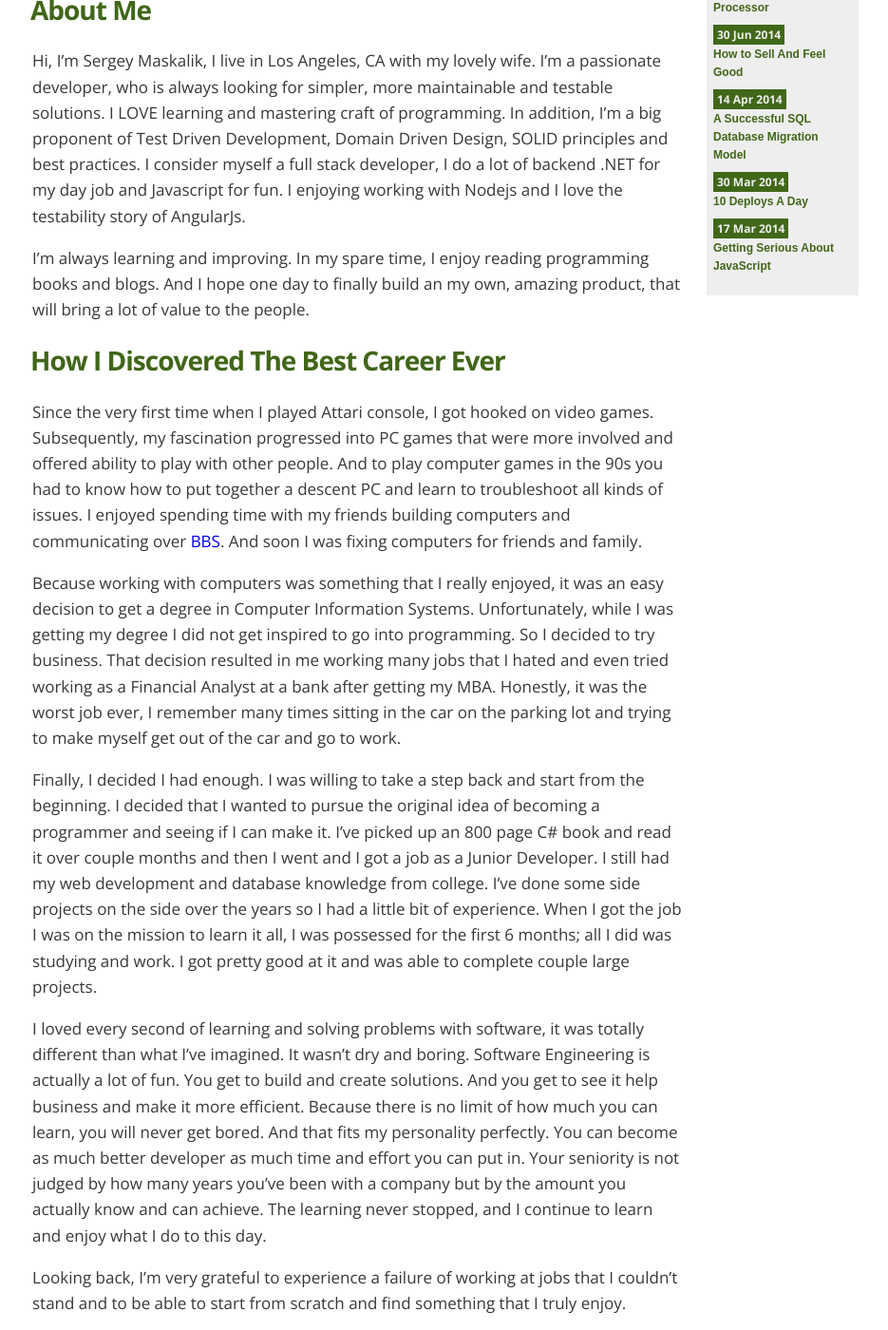
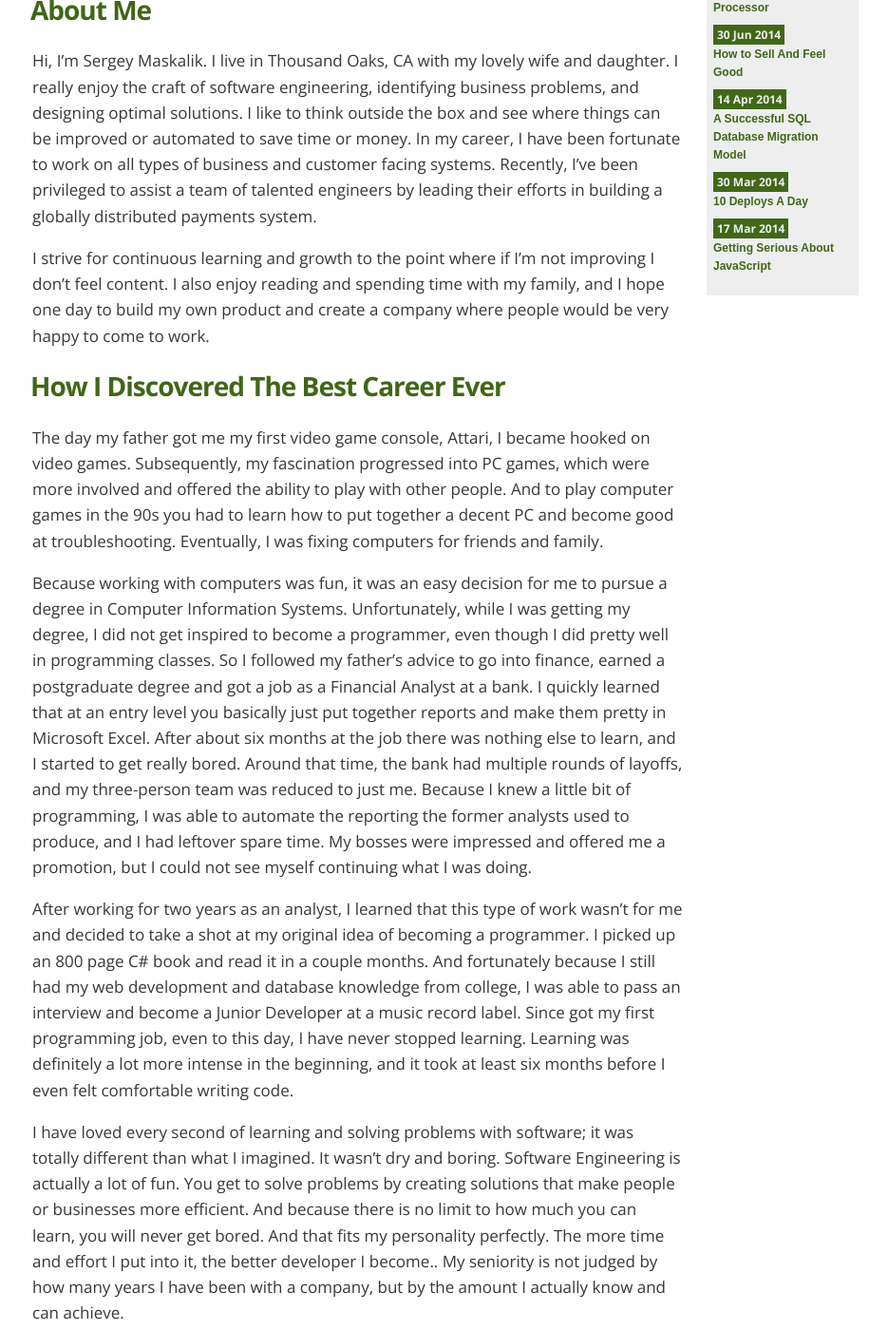
Before and after one commit to mercury2269/mercury2269.github.io, a Jekyll site: the page built from about.md, in a window 1280 px wide and 1400 px high, scrolled down 663 px. Shown: the whole window at 95% size, without its empty margins (181-1116 px from the left). Built offline with Jekyll 4.4.1, drawn with Linux system fonts in a browser that asks for light colours; nearby versions of some CDN libraries; some of the changed text lies outside the part shown.

Commit message:
Update about me

```diff
--- a/about.md
+++ b/about.md
@@ -11,25 +11,23 @@ permalink: "/aboutme/"
 ![Sergey Maskalik](/uploads/2014/DSC07624.jpg)
 
 ## About Me
-Hi, I'm Sergey Maskalik, I live in Los Angeles, CA with my lovely wife. I'm a passionate developer, who is always looking for simpler, more maintainable and testable solutions. I LOVE learning and mastering craft of programming. In addition, I'm a big proponent of Test Driven Development, Domain Driven Design, SOLID principles and best practices. I consider myself a full stack developer, I do a lot of backend .NET for my day job and Javascript for fun. I enjoying working with Nodejs and I love the testability story of AngularJs.
 
-I'm always learning and improving. In my spare time, I enjoy reading programming books and blogs. And I hope one day to finally build an my own, amazing product, that will bring a lot of value to the people.
+Hi, I'm Sergey Maskalik. I live in Thousand Oaks, CA with my lovely wife and daughter. I really enjoy the craft of software engineering, identifying business problems, and designing optimal solutions. I like to think outside the box and see where things can be improved or automated to save time or money. In my career, I have been fortunate to work on all types of business and customer facing systems. Recently, I've been privileged to assist a team of talented engineers by leading their efforts in building a globally distributed payments system.
 
+I strive for continuous learning and growth to the point where if I'm not improving I don't feel content. I also enjoy reading and spending time with my family, and I hope one day to build my own product and create a company where people would be very happy to come to work.
 
 ## How I Discovered The Best Career Ever
-Since the very first time when I played Attari console, I got hooked on video games. Subsequently, my fascination progressed into PC games that were more involved and offered ability to play with other people. And to play computer games in the 90s you had to know how to put together a descent PC and learn to troubleshoot all kinds of issues. I enjoyed spending time with my friends building computers and communicating over [BBS][1]. And soon I was fixing computers for friends and family.
 
-Because working with computers was something that I really enjoyed, it was an easy decision to get a degree in Computer Information Systems. Unfortunately, while I was getting my degree I did not get inspired to go into programming. So I decided to try business. That decision resulted in me working many jobs that I hated and even tried working as a Financial Analyst at a bank after getting my MBA. Honestly, it was the worst job ever, I remember many times sitting in the car on the parking lot and trying to make myself get out of the car and go to work.
+The day my father got me my first video game console, Attari, I became hooked on video games. Subsequently, my fascination progressed into PC games, which were more involved and offered the ability to play with other people. And to play computer games in the 90s you had to learn how to put together a decent PC and become good at troubleshooting. Eventually, I was fixing computers for friends and family.
 
-Finally, I decided I had enough. I was willing to take a step back and start from the beginning. I decided that I wanted to pursue the original idea of becoming a programmer and seeing if I can make it. I've picked up an 800 page C# book and read it over couple months and then I went and I got a job as a Junior Developer. I still had my web development and database knowledge from college. I've done some side projects on the side over the years so I had a little bit of experience. When I got the job I was on the mission to learn it all, I was possessed for the first 6 months; all I did was studying and work. I got pretty good at it and was able to complete couple large projects.
+Because working with computers was fun, it was an easy decision for me to pursue a degree in Computer Information Systems. Unfortunately, while I was getting my degree, I did not get inspired to become a programmer, even though I did pretty well in programming classes. So I followed my father's advice to go into finance, earned a postgraduate degree and got a job as a Financial Analyst at a bank. I quickly learned that at an entry level you basically just put together reports and make them pretty in Microsoft Excel. After about six months at the job there was nothing else to learn, and I started to get really bored. Around that time, the bank had multiple rounds of layoffs, and my three-person team was reduced to just me. Because I knew a little bit of programming, I was able to automate the reporting the former analysts used to produce, and I had leftover spare time. My bosses were impressed and offered me a promotion, but I could not see myself continuing what I was doing.
 
-I loved every second of learning and solving problems with software, it was totally different than what I've imagined. It wasn't dry and boring. Software Engineering is actually a lot of fun. You get to build and create solutions. And you get to see it help business and make it more efficient. Because there is no limit of how much you can learn, you will never get bored. And that fits my personality perfectly. You can become as much better developer as much time and effort you can put in. Your seniority is not judged by how many years you've been with a company but by the amount you actually know and can achieve. The learning never stopped, and I continue to learn and enjoy what I do to this day.
+After working for two years as an analyst, I learned that this type of work wasn't for me and decided to take a shot at my original idea of becoming a programmer. I picked up an 800 page C# book and read it in a couple months. And fortunately because I still had my web development and database knowledge from college, I was able to pass an interview and become a Junior Developer at a music record label. Since got my first programming job, even to this day, I have never stopped learning. Learning was definitely a lot more intense in the beginning, and it took at least six months before I even felt comfortable writing code.
 
-Looking back, I'm very grateful to experience a failure of working at jobs that I couldn't stand and to be able to start from scratch and find something that I truly enjoy.
+I have loved every second of learning and solving problems with software; it was totally different than what I imagined. It wasn't dry and boring. Software Engineering is actually a lot of fun. You get to solve problems by creating solutions that make people or businesses more efficient. And because there is no limit to how much you can learn, you will never get bored. And that fits my personality perfectly. The more time and effort I put into it, the better developer I become.. My seniority is not judged by how many years I have been with a company, but by the amount I actually know and can achieve.
+
+Looking back, I'm very grateful for the experience working at jobs that I didn't like and for the opportunity to be able to start from scratch and find something that I truly enjoy.
 
 ## Why Blog
-Because I want give back to the community, because I truly believe we can learn from one another. Because what I know now would not be possible if it wasn't for many awesome developers who decided to share their knowledge through writing.
 
-
-
-  [1]: http://en.wikipedia.org/wiki/Bulletin_board_system
+For the most part I blog to improve my communication skills. I think it's also great to document my thoughts and what I am working on, so I can refer to it in the future. Unfortunately, based on past experience, I am not sure I can blog consistently, even though I know I should.
```
